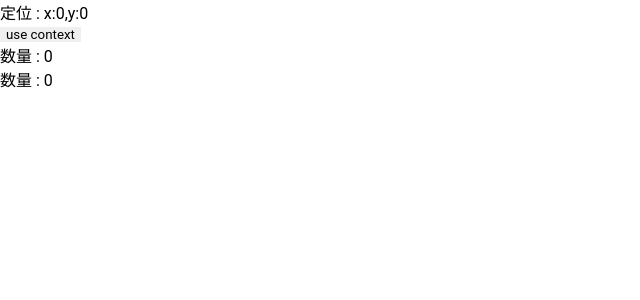
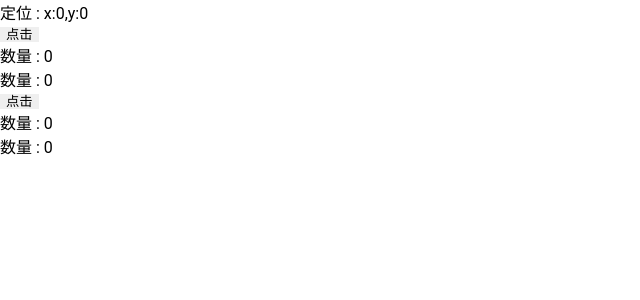
Before and after one commit to LXG19961206/ionic-React, a React app: page /index in a window 1280 px wide. Shown: the top 300 px of the page, without its empty margins (0-640 px from the left). Built offline with nearby package versions, Linux system fonts and the light colour scheme; no server answers.

Commit message:
今日份代码

```diff
--- a/package.json
+++ b/package.json
@@ -60,8 +60,10 @@
     "react-app-polyfill": "^1.0.6",
     "react-dev-utils": "^10.2.0",
     "react-dom": "^16.13.0",
+    "react-redux": "^7.2.2",
     "react-router": "^5.1.2",
     "react-router-dom": "^5.1.2",
+    "redux": "^4.0.5",
     "resolve": "1.15.0",
     "resolve-url-loader": "3.1.1",
     "sass-loader": "8.0.2",
--- a/src/pages/index/index.tsx
+++ b/src/pages/index/index.tsx
@@ -1,7 +1,9 @@
 import React, { useState, useEffect, useRef } from 'react';
 import { Position,Parent } from "../review/index"
+import { createStore } from 'redux';
 
 const axios = require('axios')
+console.log(createStore)
 type axiosResponse = string | number | object | null | undefined
 
 function TestComp(props:any){
@@ -241,17 +243,22 @@ class SubLife extends React.Component <childLife> {
     super(props)
     this.state.count = this.props.count
   }
+
   state: { count?:number } = {}
+
   static getDerivedStateFromProps(nextProps:childLife, lastState:any){
     console.log(nextProps.count, '进行了更新')
     return { count : nextProps.count! + 1 }
   }
+
   getSnapshotBeforeUpdate(prevProps:childLife, prevState:any) {
     return "我要更新了"
   }
+
   componentDidUpdate(props:childLife,state:any, snap:any){
     console.log('从上个钩子里获取' + snap)
   }
+
   render(){
     console.log("9.Counter 子组件渲染")
     return (<div>
@@ -266,6 +273,7 @@ const EL: React.FC = () => {
     <div>
       <Position/>
       <Parent/>
+      <Parent/>
     </div>
   )
 }
--- a/src/pages/ref/ref.tsx
+++ b/src/pages/ref/ref.tsx
@@ -47,7 +47,7 @@ class TextInput extends React.Component {
   }
 
   render(){
-    return (<input ref = {this.input as any}/>)
+    return (<input ref = { this.input as any }/>)
   }
 }
 // use forwardRef
--- a/src/pages/review/index.tsx
+++ b/src/pages/review/index.tsx
@@ -1,7 +1,13 @@
-import React, { useState, useEffect, useRef , useContext } from 'react';
+import React, { useState, useEffect, useRef , useContext, useReducer, createContext } from 'react';
 import { Form,FunForm } from "../ref/ref"
 import { MyContext } from '../review/MyContext'
-const axios = require('axios')
+import { createStore } from 'redux';
+import axios from 'axios';
+
+
+
+
+
 type posMsg = {
   x: number ,
   y: number
@@ -26,30 +32,34 @@ function usePosition(){
   return pos
 }
 function SonI(){
-  const {num} = useContext(MyContext)
+  const { num } = useContext(MyContext)
   return (
     <div>
-      数量 : {num}
+      数量 : { num }
     </div>
   )
 }
 
 function SonII(){
-  const {num} = useContext(MyContext)
+  const { num } = useContext(MyContext)
   return (
     <div>
-        数量 : {num}
+      数量 : { num }
     </div>
   )
 }
+
+const data = { num : 0 }
+
 export function Parent(){
-  const [ num , setNum ] = useState(0)
+  const [ num ,setNum ] = useState(0)
   return (
-    <MyContext.Provider
-      value = {{ num }}>
-      <button onClick = {() => { setNum(num + 1) }}> use context </button>
-      <SonI/>
-      <SonII/>
+    <MyContext.Provider value = {{ num }}>
+      <div>
+        <button onClick = { () => setNum(num + 1) }> 点击 </button>
+        <SonI/>
+        <SonII/>
+      </div>
     </MyContext.Provider>
   )
 }
```
Also changed, not shown: 1 other file (tests, documents, lock files or other folders).
